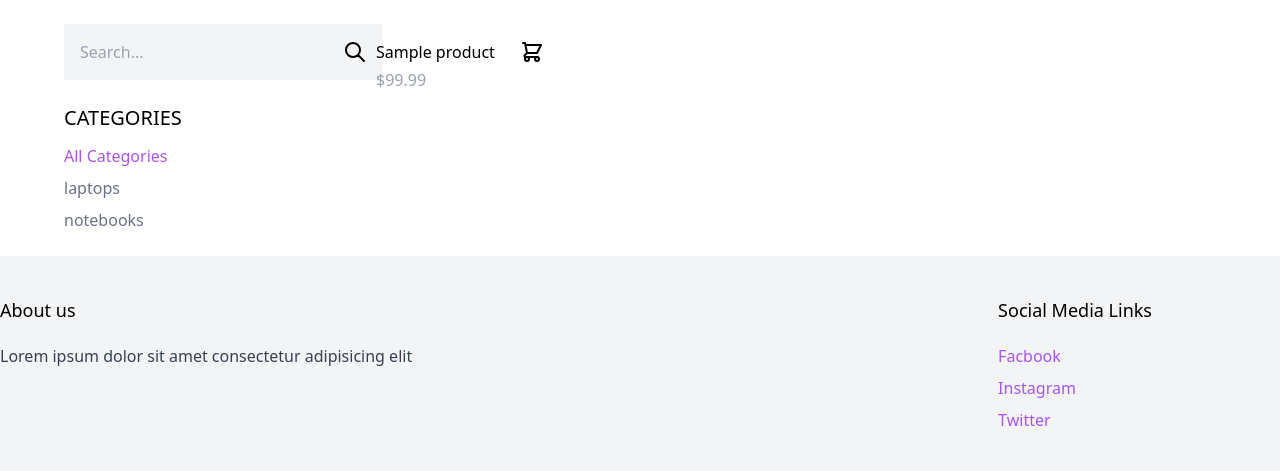
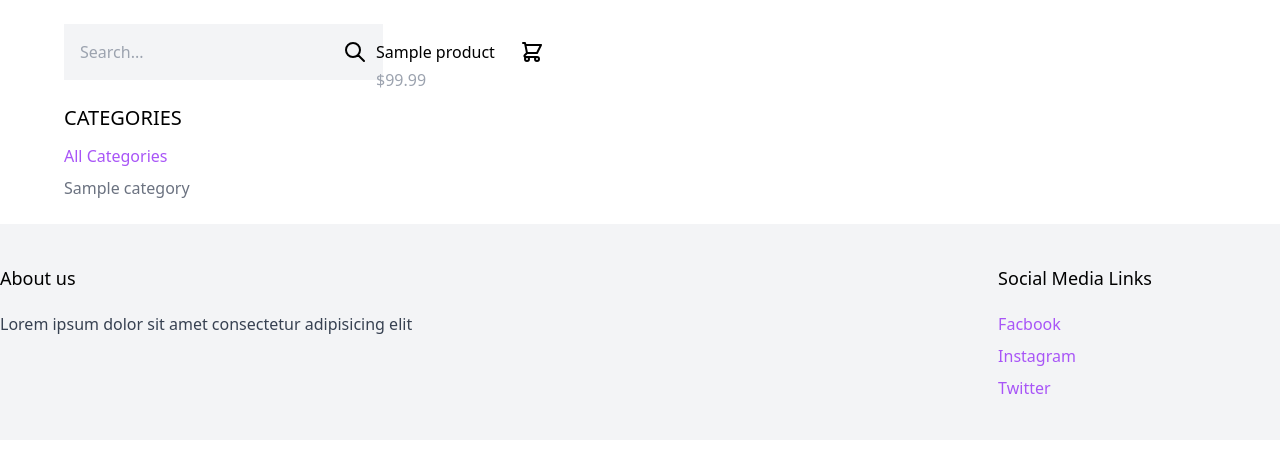
Before and after one commit to Ahmed-Abdelgawad-Dev/DigiStore, a Django app: page /shop/ in a window 1280 px wide. Shown: the part 77-548 px from the top of the page. Run offline with Django 4.2, Linux system fonts and the light colour scheme; tables that the repository leaves empty hold one stand-in row (values such as "Sample post"); some libraries are stand-ins or nearby versions.

Commit message:
Active Categories & Simple product search

```diff
--- a/Ecommerce/core/templates/core/shop.html
+++ b/Ecommerce/core/templates/core/shop.html
@@ -1,9 +1,9 @@
 {% extends 'core/base.html' %} {% block content %}
 <div class="max-w-6xl mx-auto flex flex-wrap items-start py-6 px-6 xl:px-0">
     <div class="filters w-full lg:w-1/4">
-        <form>
+        <form method="get" action=".">
             <div class="flex">
-                <input type="text" class="p-4 bg-gray-100 border-0 " placeholder="Search...">
+                <input type="text" name="query" class="p-4 bg-gray-100 border-0" placeholder="Search..." />
                 <button class="p-4 bg-gray-100 border-0">
                     <svg xmlns="http://www.w3.org/2000/svg" class="h-6 w-6" fill="none" viewBox="0 0 24 24"
                         stroke="currentColor" stroke-width="2">
@@ -15,12 +15,19 @@
         </form>
         <h3 class="mt-6 mb-3 text-xl uppercase">categories</h3>
         <ul class="space-y-2">
-            <li><a href="" class="text-purple-500">All Categories</a></li>
-            <li><a href="" class="text-gray-500">laptops</a></li>
-            <li><a href="" class="text-gray-500">notebooks</a></li>
+            <li>
+                <a href="{% url 'shop' %}" class="{% if not active_category %}text-purple-500 {% else %}text-gray-500{% endif %}">All
+                    Categories</a>
+            </li>
+
+            {% for category in categories %}
+            <li>
+                <a href="{% url 'shop' %}?category={{ category.slug }}" class="{% if category.slug == active_category %}text-purple-500 {% else %}text-gray-500{% endif %}">{{category.name}}</a>
+            </li>
+            {% endfor %}
         </ul>
     </div>
-    <div class="products w-full lg:w-3/4 -mt-5 flex items-center flex-wrap ">
+    <div class="products w-full lg:w-3/4 -mt-5 flex items-center flex-wrap">
         {% for product in products %}
         <div class="w-full md:w-1/3 xl:w-1/4 p-6">
             <a href="">
--- a/Ecommerce/core/views.py
+++ b/Ecommerce/core/views.py
@@ -1,5 +1,6 @@
 from django.shortcuts import render
-from product.models import Product
+from product.models import Product, Category
+from django.db.models import Q
 
 
 def main(request):
@@ -10,5 +11,17 @@ def main(request):
 
 def shop(request):
     products = Product.objects.all()
-    context = {'products': products}
+    categories = Category.objects.all()
+    active_category = request.GET.get('category')
+
+    if active_category:
+        products = Product.objects.filter(category__slug=active_category)
+
+    query = request.GET.get('query')
+    if query:
+        products = Product.objects.filter(Q(name__icontains=query)
+                                          | Q(description__icontains=query))
+
+    context = {'products': products, 'categories': categories,
+               'active_category': active_category}
     return render(request, 'core/shop.html', context)
```
